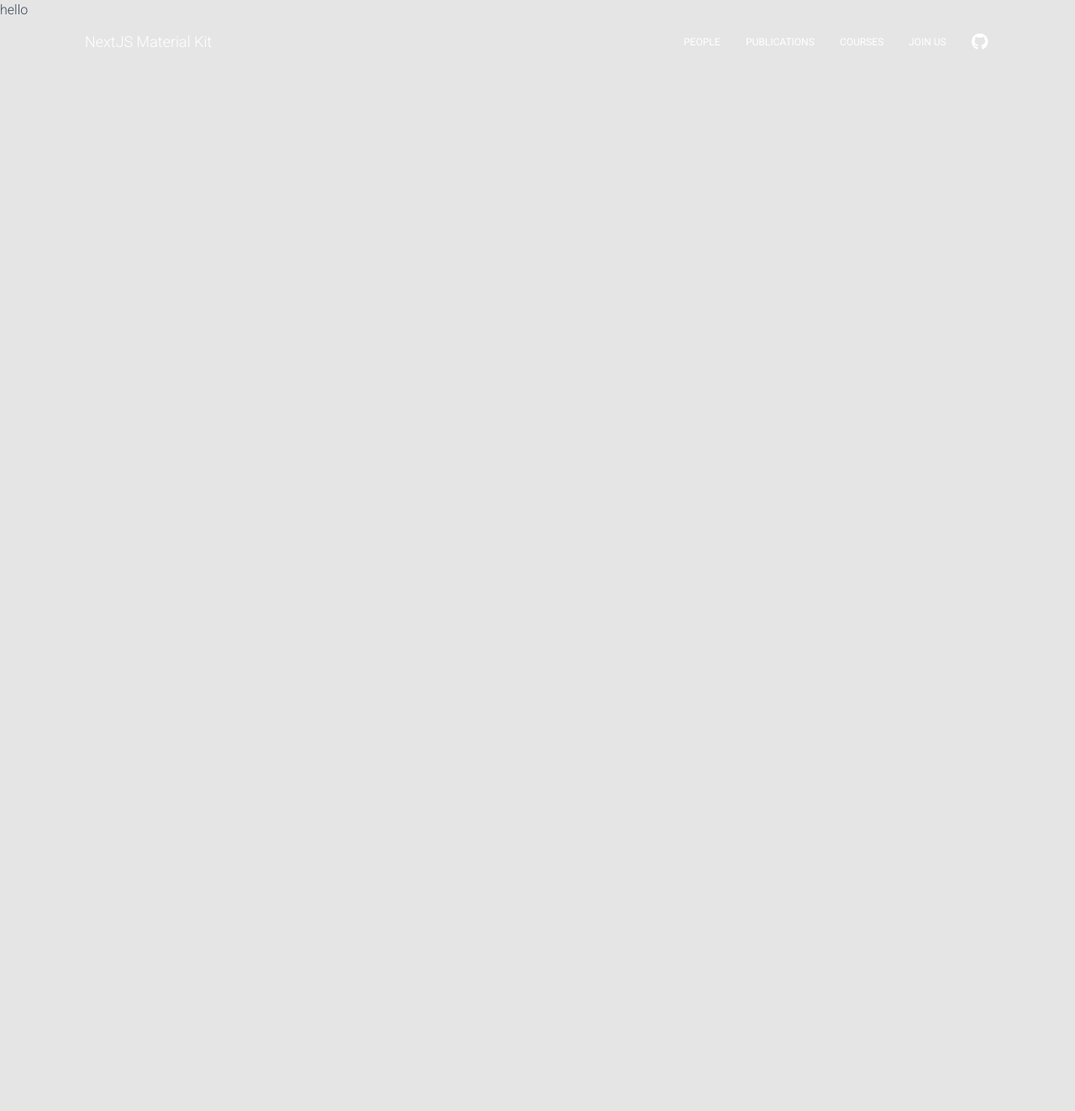
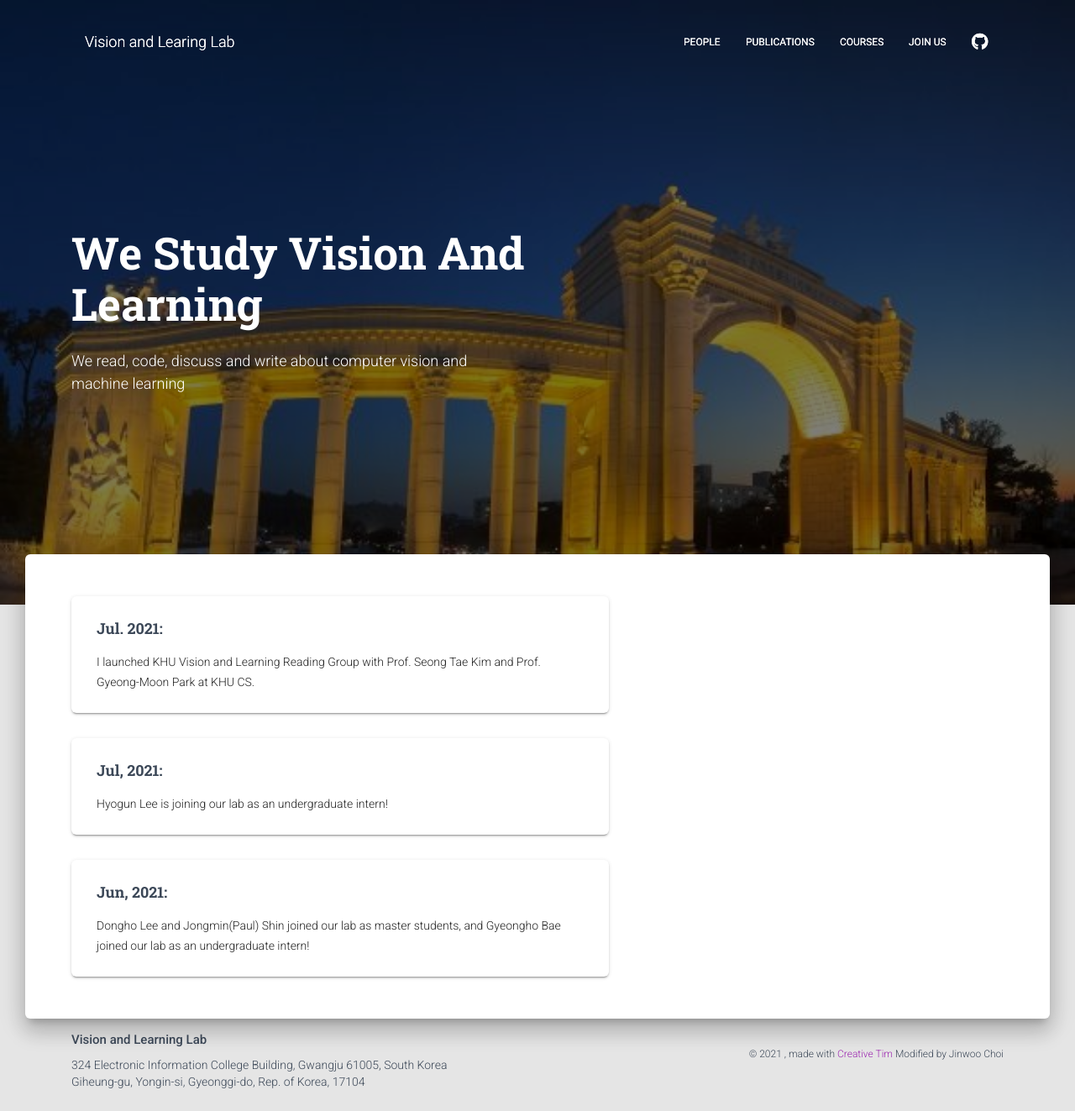
Before and after one commit to jinwoochoipage/jinwoochoi, a Next.js app: page / in a window 1280 px wide. Shown: the whole page at 84% size. Before the commit the page ends 800 px from the top, so only its background shows below. Built offline with nearby package versions, Linux system fonts and the light colour scheme.

Commit message:
chore: people

```diff
--- a/pages/_app.js
+++ b/pages/_app.js
@@ -9,7 +9,7 @@ import PageChange from "components/PageChange/PageChange.js";
 import "styles/scss/nextjs-material-kit.scss?v=1.2.0";
 import Header from "../components/Header/Header";
 import HeaderLinks from "../components/Header/HeaderLinks";
-import Parallax from "../components/Parallax/Parallax";
+import Footer from "components/Footer/Footer.js";
 
 Router.events.on("routeChangeStart", (url) => {
   console.log(`Loading: ${url}`);
@@ -27,8 +27,6 @@ Router.events.on("routeChangeError", () => {
   ReactDOM.unmountComponentAtNode(document.getElementById("page-transition"));
   document.body.classList.remove("body-page-transition");
 });
-
-const dashboardRoutes = [];
 
 export default class MyApp extends App {
   static async getInitialProps({ Component, router, ctx }) {
@@ -49,9 +47,20 @@ export default class MyApp extends App {
             name="viewport"
             content="width=device-width, initial-scale=1, shrink-to-fit=no"
           />
-          <title>NextJS Material Kit by Creative Tim</title>
+          <title>Vision and Learning Lab</title>
         </Head>
+        <Header
+          color="transparent"
+          brand="Vision and Learing Lab"
+          rightLinks={<HeaderLinks />}
+          fixed
+          changeColorOnScroll={{
+            height: 400,
+            color: "white",
+          }}
+        />
         <Component {...pageProps} />
+        <Footer />
       </React.Fragment>
     );
   }
--- /dev/null
+++ b/pages/index.js
@@ -0,0 +1,89 @@
+import React from "react";
+import classNames from "classnames";
+import Header from "components/Header/Header.js";
+import Footer from "components/Footer/Footer.js";
+import GridContainer from "components/Grid/GridContainer.js";
+import GridItem from "components/Grid/GridItem.js";
+import HeaderLinks from "components/Header/HeaderLinks.js";
+import Parallax from "components/Parallax/Parallax.js";
+import HomeCard from "components/home/HomeCard/HomeCard.js";
+import styles from "styles/jss/nextjs-material-kit/pages/landingPage.js";
+import { makeStyles } from "@material-ui/core/styles";
+import styled from "@emotion/styled";
+
+const dashboardRoutes = [];
+
+// TODO: ts-doc 형태에 맞게 주석 추가(카드 추가하는 방법)
+const histories = [
+  {
+    title: "Jul. 2021: ",
+    contents:
+      "I launched KHU Vision and Learning Reading Group with Prof. Seong Tae Kim and Prof. Gyeong-Moon Park at KHU CS.",
+  },
+  {
+    title: "Jul, 2021: ",
+    contents: "Hyogun Lee is joining our lab as an undergraduate intern!",
+  },
+  {
+    title: "Jun, 2021: ",
+    contents:
+      "Dongho Lee and Jongmin(Paul) Shin joined our lab as master students, and Gyeongho Bae joined our lab as an undergraduate intern!",
+  },
+];
+
+const HomeCardWrapper = styled.div`
+  padding-top: 20px;
+  padding-bottom: 20px;
+`;
+
+export default function LandingPage({ ...rest }) {
+  const useStyles = makeStyles(styles);
+  const classes = useStyles();
+  return (
+    <div>
+      <Header
+        color="transparent"
+        routes={dashboardRoutes}
+        brand="Vision and Learing Lab"
+        rightLinks={<HeaderLinks />}
+        fixed
+        changeColorOnScroll={{
+          height: 400,
+          color: "white",
+        }}
+        {...rest}
+      />
+      <Parallax filter responsive image="/img/main-bg.jpeg">
+        <div className={classes.container}>
+          <GridContainer>
+            <GridItem xs={12} sm={12} md={6}>
+              <h1 className={classes.title}>We Study Vision And Learning</h1>
+              <h4>
+                We read, code, discuss and write about computer vision and
+                machine learning
+              </h4>
+            </GridItem>
+          </GridContainer>
+        </div>
+      </Parallax>
+      <div className={classNames(classes.main, classes.mainRaised)}>
+        <div className={classes.container}>
+          <GridContainer>
+            <HomeCardWrapper>
+              {histories.map((history, index) => (
+                <GridItem>
+                  <HomeCard
+                    key={index}
+                    title={history.title}
+                    contents={history.contents}
+                    style={{ width: "40rem" }}
+                  />
+                </GridItem>
+              ))}
+            </HomeCardWrapper>
+          </GridContainer>
+        </div>
+      </div>
+    </div>
+  );
+}
--- a/pages/index.tsx
+++ /dev/null
@@ -1,26 +0,0 @@
-import React from "react";
-import Router from "next/router";
-import styled from "@emotion/react";
-import Header from "../components/Header/Header";
-import HeaderLinks from "../components/Header/HeaderLinks";
-
-const dashboardRoutes = [];
-
-export default function Home({ ...rest }) {
-  return (
-    <div>
-      <Header
-        color="transparent"
-        brand="NextJS Material Kit"
-        rightLinks={<HeaderLinks />}
-        fixed
-        changeColorOnScroll={{
-          height: 400,
-          color: "white",
-        }}
-        {...rest}
-      />
-      <div>hello</div>
-    </div>
-  );
-}
--- a/tsconfig.json
+++ b/tsconfig.json
@@ -23,7 +23,7 @@
     "next-env.d.ts",
     "**/*.ts",
     "**/*.tsx"
-, "components/home/HomeCard/HomeCard.js", "pages/landing/index.js"  ],
+, "components/home/HomeCard/HomeCard.js", "pages/landing/index.js", "pages/index.js"  ],
   "exclude": [
     "node_modules"
   ]
```
Also changed, not shown: components/Header/HeaderLinks.js (+0 -54 lines), pages/people/index.js (+5 -13 lines).
